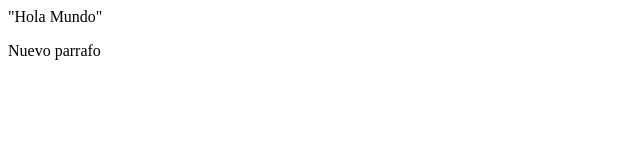
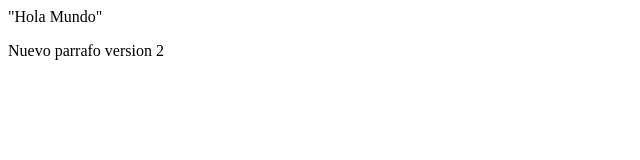
Before and after one commit to Acnermendezfeliz/EXAMENGIT, a plain HTML site: page index.html in a window 1280 px wide. Shown: the full height of the page, 0-640 px from the left. Drawn offline with Linux system fonts and the light colour scheme.

Commit message:
primer commit desde Rama3.2

```diff
--- a/index.html
+++ b/index.html
@@ -6,6 +6,6 @@
 </head>
 <dody>
 <p>"Hola Mundo"</p>
-<p>Nuevo parrafo</p>
+<p>Nuevo parrafo version 2</p>
 </body>
 </html>
```
